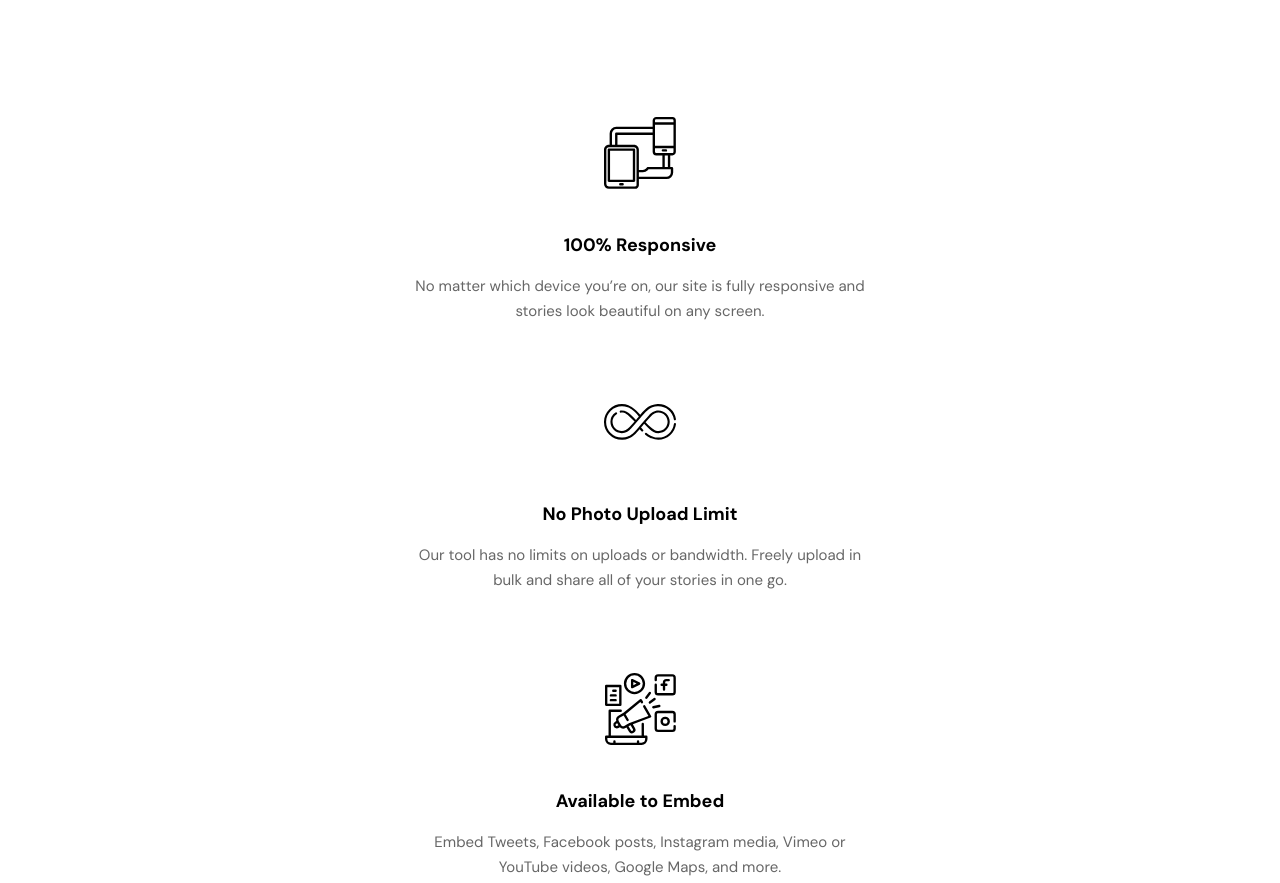
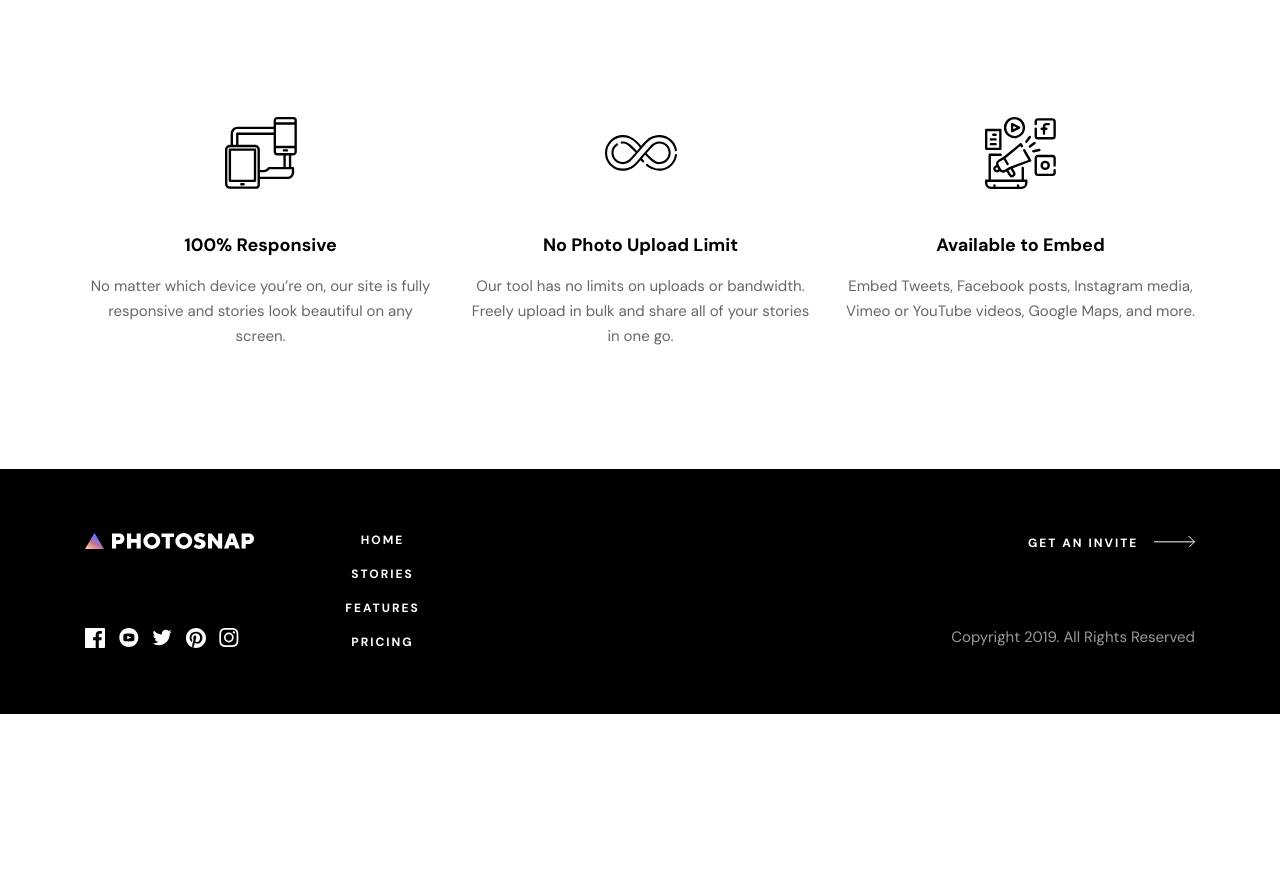
Before and after one commit to Graeme-Parker-Smith/photosnap, a plain HTML site: page index.html in a window 1280 px wide. Shown: the part 2533-3416 px from the top of the page. After the commit the page ends 3247 px from the top, so only its background shows below. Drawn offline with Linux system fonts and the light colour scheme.

Commit message:
desktop layout features

```diff
--- a/app/scss/components/_features.scss
+++ b/app/scss/components/_features.scss
@@ -28,4 +28,20 @@
         width: 45.7rem;
         row-gap: 8rem;
     }
+
+    // 1024px styles
+    @include breakpoint-up(large){
+        width: 100%;
+        flex-direction: row;
+        justify-content: center;
+        column-gap: 3rem;
+        padding-left: 3.3rem;
+        padding-right: 3.2rem;
+        > .feature {
+            max-width: 35rem;
+            &:nth-child(2){
+                align-self: flex-end;
+            }
+        }
+    }
 }
```
Also changed, not shown: app/scss/style.css, 1 other file.
